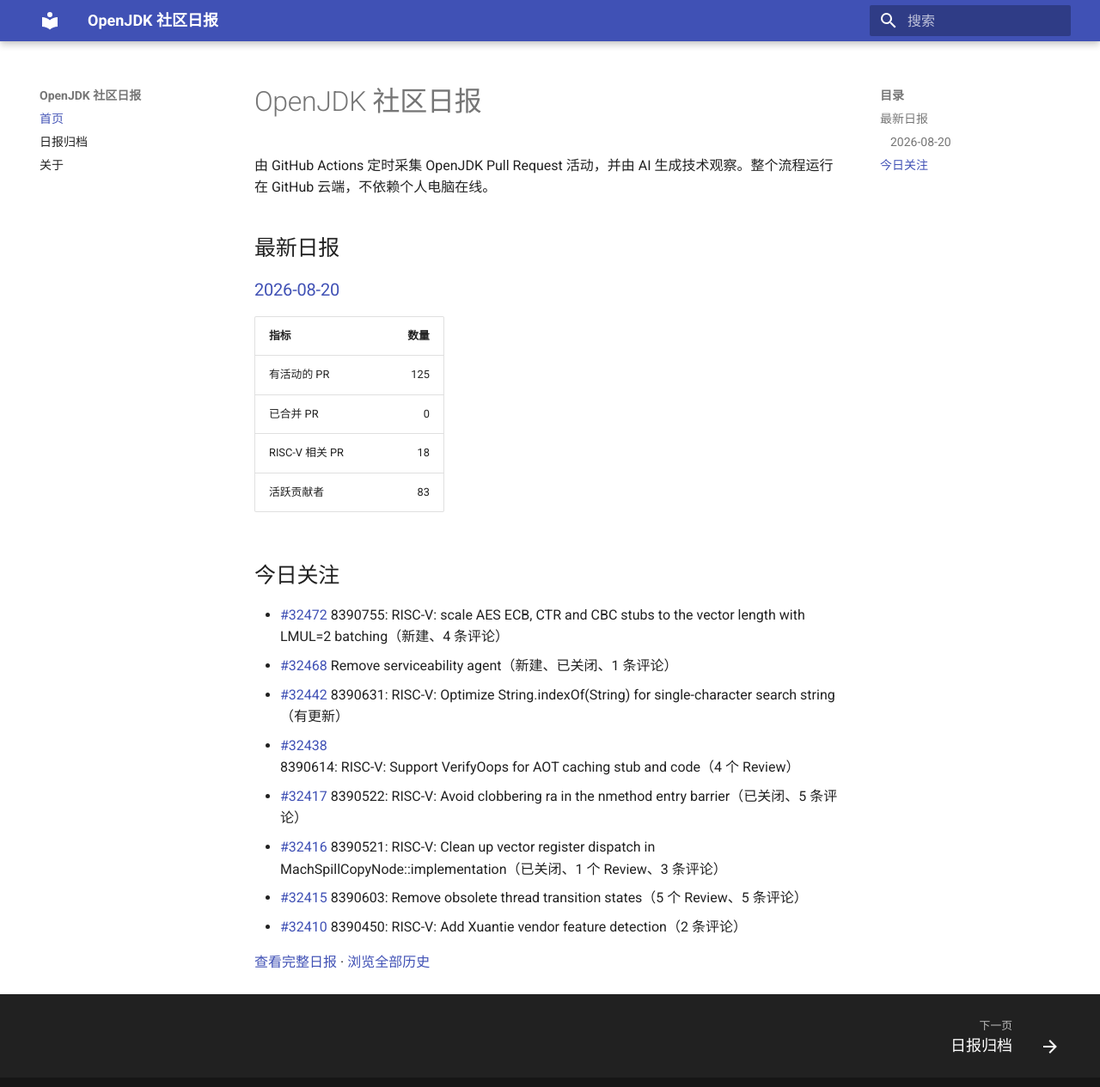
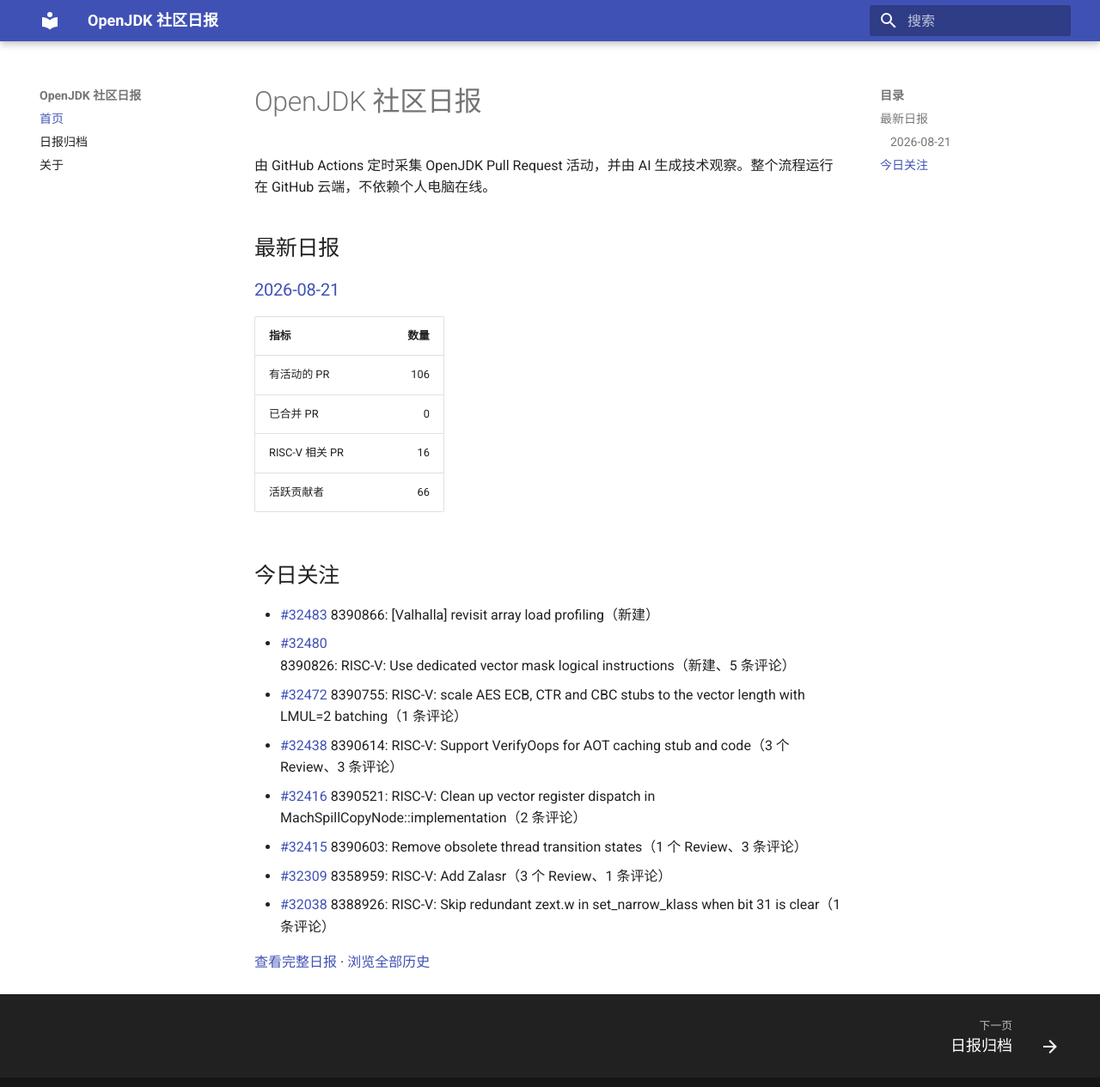
Before and after one commit to DingliZhang/openjdk-daily, an MkDocs documentation site: the page built from docs/index.md, in a window 1280 px wide and 1278 px high. Shown: the top 1265 px of the window at 86% size. Built offline with MkDocs 1.6.1 and Material for MkDocs 9.7.7, drawn with Linux system fonts in a browser that asks for light colours.

Commit message:
report: add OpenJDK daily report

```diff
--- a/docs/index.md
+++ b/docs/index.md
@@ -4,24 +4,24 @@
 
 ## 最新日报
 
-### [2026-08-20](reports/2026/2026-08-20.md)
+### [2026-08-21](reports/2026/2026-08-21.md)
 
 | 指标 | 数量 |
 |---|---:|
-| 有活动的 PR | 125 |
+| 有活动的 PR | 106 |
 | 已合并 PR | 0 |
-| RISC-V 相关 PR | 18 |
-| 活跃贡献者 | 83 |
+| RISC-V 相关 PR | 16 |
+| 活跃贡献者 | 66 |
 
 ## 今日关注
 
-- [#32472](https://github.com/openjdk/jdk/pull/32472) 8390755: RISC-V: scale AES ECB, CTR and CBC stubs to the vector length with LMUL=2 batching（新建、4 条评论）
-- [#32468](https://github.com/openjdk/jdk/pull/32468) Remove serviceability agent（新建、已关闭、1 条评论）
-- [#32442](https://github.com/openjdk/jdk/pull/32442) 8390631: RISC-V: Optimize String.indexOf(String) for single-character search string（有更新）
-- [#32438](https://github.com/openjdk/jdk/pull/32438) 8390614: RISC-V: Support VerifyOops for AOT caching stub and code（4 个 Review）
-- [#32417](https://github.com/openjdk/jdk/pull/32417) 8390522: RISC-V: Avoid clobbering ra in the nmethod entry barrier（已关闭、5 条评论）
-- [#32416](https://github.com/openjdk/jdk/pull/32416) 8390521: RISC-V: Clean up vector register dispatch in MachSpillCopyNode::implementation（已关闭、1 个 Review、3 条评论）
-- [#32415](https://github.com/openjdk/jdk/pull/32415) 8390603: Remove obsolete thread transition states（5 个 Review、5 条评论）
-- [#32410](https://github.com/openjdk/jdk/pull/32410) 8390450: RISC-V: Add Xuantie vendor feature detection（2 条评论）
+- [#32483](https://github.com/openjdk/jdk/pull/32483) 8390866: [Valhalla] revisit array load profiling（新建）
+- [#32480](https://github.com/openjdk/jdk/pull/32480) 8390826: RISC-V: Use dedicated vector mask logical instructions（新建、5 条评论）
+- [#32472](https://github.com/openjdk/jdk/pull/32472) 8390755: RISC-V: scale AES ECB, CTR and CBC stubs to the vector length with LMUL=2 batching（1 条评论）
+- [#32438](https://github.com/openjdk/jdk/pull/32438) 8390614: RISC-V: Support VerifyOops for AOT caching stub and code（3 个 Review、3 条评论）
+- [#32416](https://github.com/openjdk/jdk/pull/32416) 8390521: RISC-V: Clean up vector register dispatch in MachSpillCopyNode::implementation（2 条评论）
+- [#32415](https://github.com/openjdk/jdk/pull/32415) 8390603: Remove obsolete thread transition states（1 个 Review、3 条评论）
+- [#32309](https://github.com/openjdk/jdk/pull/32309) 8358959: RISC-V: Add Zalasr（3 个 Review、1 条评论）
+- [#32038](https://github.com/openjdk/jdk/pull/32038) 8388926: RISC-V: Skip redundant zext.w in set_narrow_klass when bit 31 is clear（1 条评论）
 
-[查看完整日报](reports/2026/2026-08-20.md) · [浏览全部历史](reports/index.md)
+[查看完整日报](reports/2026/2026-08-21.md) · [浏览全部历史](reports/index.md)
```
Also changed, not shown: docs/reports/2026/2026-08-21.md (added, +229 -0 lines), docs/reports/index.md (+2 -1 lines), 2 other files.
